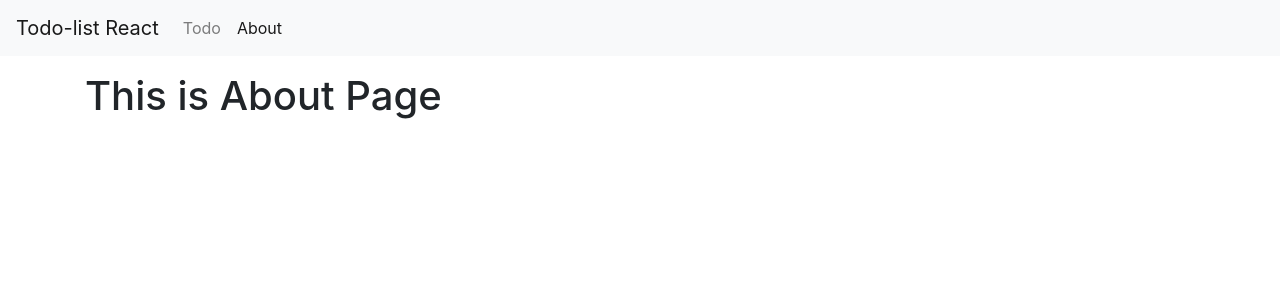
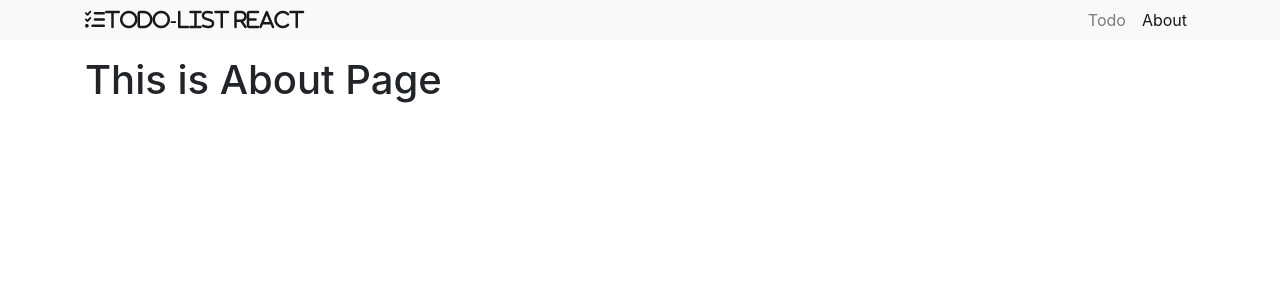
Before and after one commit to somprasongd/todo-react-app, a React (Create React App) app: page /about in a window 1280 px wide. Shown: the top 300 px of the page. Built offline with nearby package versions, Linux system fonts and the light colour scheme.

Commit message:
update navbar

```diff
--- a/src/components/Header.jsx
+++ b/src/components/Header.jsx
@@ -3,22 +3,12 @@ import { Link, NavLink } from 'react-router-dom';
 
 function Header() {
   return (
-    <nav className="navbar navbar-expand-lg navbar-light bg-light">
+    <nav className="navbar navbar-expand-sm navbar-light bg-light mb-3 py-0">
+      <div className="container">
         <Link className="navbar-brand" to="/">
-        Todo-list React
+          <i class="fas fa-tasks">Todo-list React</i>
         </Link>
-      <button
-        className="navbar-toggler"
-        type="button"
-        data-toggle="collapse"
-        data-target="#navbarNavAltMarkup"
-        aria-controls="navbarNavAltMarkup"
-        aria-expanded="false"
-        aria-label="Toggle navigation"
-      >
-        <span className="navbar-toggler-icon" />
-      </button>
-      <div className="collapse navbar-collapse" id="navbarNavAltMarkup">
+        <div>
           <div className="navbar-nav">
             <NavLink className="nav-item nav-link" to="/todos">
               Todo
@@ -28,6 +18,7 @@ function Header() {
             </NavLink>
           </div>
         </div>
+      </div>
     </nav>
   );
 }
```
Lines whose indentation alone changed are shown as unchanged.
